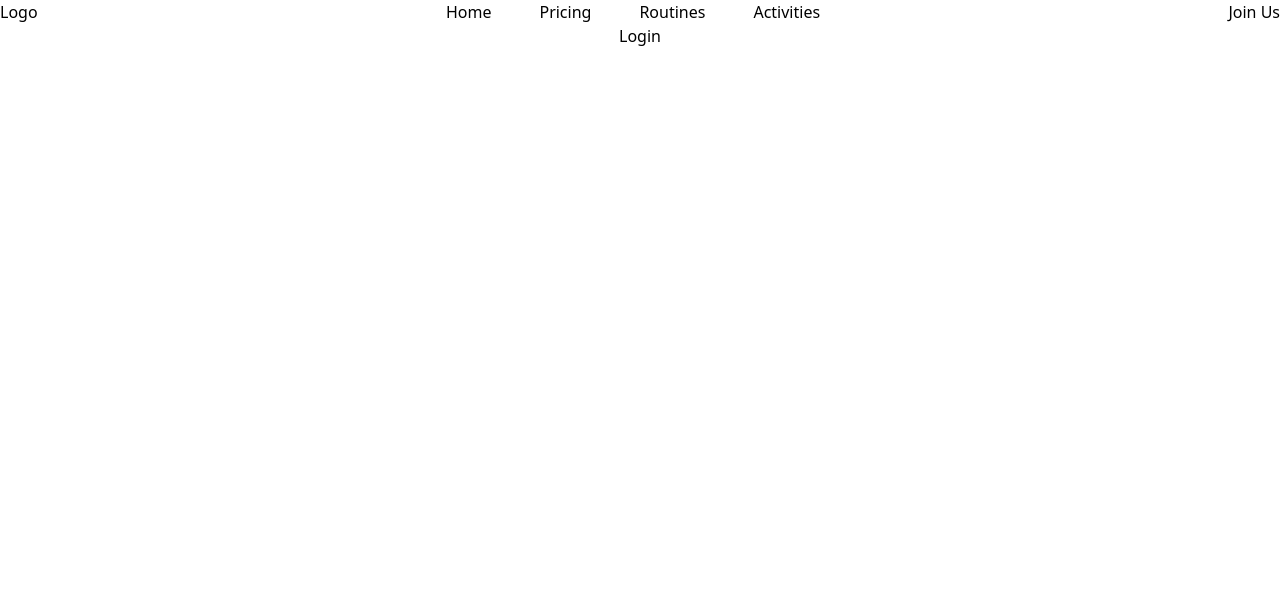
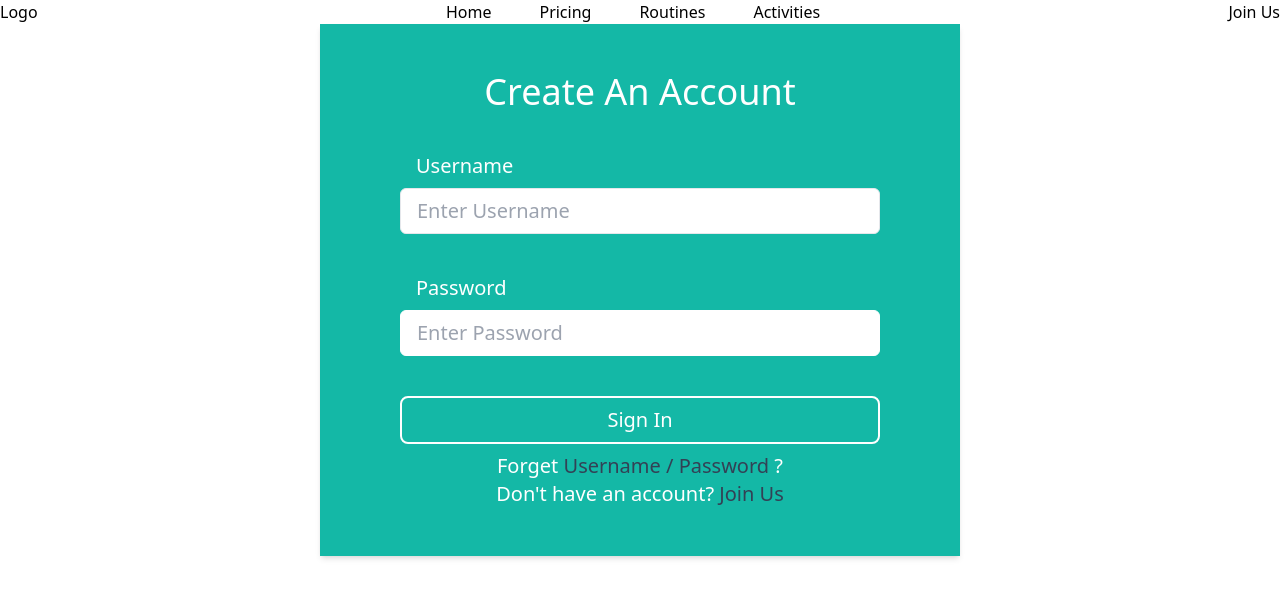
Before and after one commit to pichborithk/fitness-trackr-client, a React (Vite) app: page /login in a window 1280 px wide. Shown: the top 598 px of the page. Built offline with nearby package versions, Linux system fonts and the light colour scheme; no server answers.

Commit message:
add route state

```diff
--- a/src/Root.tsx
+++ b/src/Root.tsx
@@ -6,12 +6,18 @@ const initialToken: string = localStorage.getItem('TOKEN') || '';
 
 const Root = () => {
   const [token, setToken] = useState(initialToken);
+  const [route, setRoute] = useState('home');
 
   return (
     <>
-      <Navbar />
+      <Navbar
+        route={route}
+        token={token}
+        setRoute={setRoute}
+        setToken={setToken}
+      />
       <div className='max-w-7xl mx-auto flex flex-col items-center min-h-screen'>
-        <Outlet context={{ token, setToken }} />
+        <Outlet context={{ token, setToken, setRoute }} />
       </div>
     </>
   );
--- a/src/components/Navbar.tsx
+++ b/src/components/Navbar.tsx
@@ -1,16 +1,53 @@
+import { Dispatch, SetStateAction } from 'react';
 import { Link } from 'react-router-dom';
 
-const Navbar = () => {
+type Props = {
+  token: string;
+  route: string;
+  setRoute: Dispatch<SetStateAction<string>>;
+  setToken: Dispatch<SetStateAction<string>>;
+};
+
+const Navbar = ({ token, route, setRoute, setToken }: Props) => {
   return (
     <nav className='max-w-7xl flex justify-between items-center mx-auto'>
       <h1>Logo</h1>
       <div className='flex justify-between gap-12'>
-        <Link to='/'>Home</Link>
-        <Link to='/pricing'>Pricing</Link>
-        <Link to='/routines'>Routines</Link>
-        <Link to='/activities'>Activities</Link>
+        <Link to='/' onClick={() => setRoute('home')}>
+          Home
+        </Link>
+        <Link to='/pricing' onClick={() => setRoute('pricing')}>
+          Pricing
+        </Link>
+        <Link to='/routines' onClick={() => setRoute('routines')}>
+          Routines
+        </Link>
+        <Link to='/activities' onClick={() => setRoute('activities')}>
+          Activities
+        </Link>
       </div>
-      <Link to='/register'>Join Us</Link>
+      {token && (
+        <Link
+          to='/'
+          onClick={() => {
+            localStorage.clear();
+            setRoute('home');
+            setToken('');
+          }}
+        >
+          Sign Out
+        </Link>
+      )}
+      {!token && route === 'register' && (
+        <Link to='/login' onClick={() => setRoute('login')}>
+          Sign In
+        </Link>
+      )}
+      {!token && route !== 'register' && (
+        <Link to='/register' onClick={() => setRoute('register')}>
+          Join Us
+        </Link>
+      )}
     </nav>
   );
 };
--- a/src/lib/fetchUsers.ts
+++ b/src/lib/fetchUsers.ts
@@ -16,3 +16,18 @@ export async function registerUser(
   const result = await response.json();
   return result;
 }
+
+export async function userLogin(
+  username: string,
+  password: string
+): Promise<TokenFetch> {
+  const response = await fetch(`${BASE_URL}/users/login`, {
+    method: 'POST',
+    headers: {
+      'Content-Type': 'application/json',
+    },
+    body: JSON.stringify({ username, password }),
+  });
+  const result = await response.json();
+  return result;
+}
--- a/src/routes/Login.tsx
+++ b/src/routes/Login.tsx
@@ -1,5 +1,112 @@
+import { Link, useNavigate, useOutletContext } from 'react-router-dom';
+import { RootContext } from '../types/types';
+import { FormEvent, useEffect, useState } from 'react';
+import { userLogin } from '../lib/fetchUsers';
+
 const Login = () => {
-  return <h1>Login</h1>;
+  const { token, setToken, setRoute } = useOutletContext<RootContext>();
+  const navigate = useNavigate();
+
+  const [username, setUsername] = useState('');
+  const [password, setPassword] = useState('');
+  const [hidePassword, setHidePassword] = useState(true);
+  const [notification, setNotification] = useState('');
+
+  useEffect(() => {
+    setNotification('');
+    if (token) {
+      localStorage.setItem('TOKEN', token);
+      setRoute('home');
+      navigate('/');
+      return;
+    }
+  }, [token]);
+
+  async function handleSubmit(event: FormEvent<HTMLFormElement>) {
+    event.preventDefault();
+
+    try {
+      const result = await userLogin(username, password);
+      if (result.error) {
+        setNotification(result.message);
+        return;
+      }
+      setToken(result.token);
+      localStorage.setItem('TOKEN', result.token);
+    } catch (error) {
+      console.error(error);
+    } finally {
+      setUsername('');
+      setPassword('');
+      setRoute('home');
+      navigate('/');
+    }
+  }
+
+  return (
+    <form
+      onSubmit={handleSubmit}
+      className='relative flex w-1/2 flex-col items-center justify-evenly gap-8 bg-teal-500 px-20 py-12 text-xl text-white shadow-md'
+    >
+      <h1 className='text-4xl'>Create An Account</h1>
+      <fieldset className='flex w-full flex-col'>
+        <label htmlFor='username' className='px-4 py-2'>
+          Username
+        </label>
+        <input
+          autoComplete='off'
+          type='text'
+          name='username'
+          placeholder='Enter Username'
+          value={username}
+          onChange={event => setUsername(event.target.value)}
+          required
+          className='rounded-md border border-solid border-secondary px-4 py-2 text-slate-700 focus:outline-teal-500'
+        />
+      </fieldset>
+      <fieldset className='relative flex w-full flex-col'>
+        <label htmlFor='password' className='px-4 py-2'>
+          Password
+        </label>
+        <input
+          type={hidePassword ? 'password' : 'text'}
+          name='password'
+          placeholder='Enter Password'
+          value={password}
+          onChange={event => setPassword(event.target.value)}
+          required
+          className='rounded-md border border-solid border-white px-4 py-2 text-slate-700 focus:outline-teal-500'
+        />
+        <i
+          className={`fa-solid absolute bottom-3 right-4 text-teal-500  ${
+            hidePassword ? 'fa-eye-slash' : 'fa-eye'
+          } ${!password && 'hidden'}`}
+          onClick={() => setHidePassword(!hidePassword)}
+        ></i>
+      </fieldset>
+      <div className='mt-2 w-full text-center'>
+        <button className='mb-2 w-full rounded-lg border-2 border-white px-4 py-2 hover:bg-white hover:text-teal-500'>
+          Sign In
+        </button>
+        <p>
+          Forget{' '}
+          <a href='#' className='text-slate-700'>
+            Username / Password
+          </a>{' '}
+          ?
+        </p>
+        <p>
+          Don't have an account?{' '}
+          <Link to='/register' className='text-slate-700'>
+            Join Us
+          </Link>
+        </p>
+      </div>
+      <span className='absolute bottom-4 text-base text-white'>
+        {notification}
+      </span>
+    </form>
+  );
 };
 
 export default Login;
--- a/src/routes/Register.tsx
+++ b/src/routes/Register.tsx
@@ -17,6 +17,7 @@ const Register = () => {
   useEffect(() => {
     setNotification('');
     if (token) {
+      localStorage.setItem('TOKEN', token);
       navigate('/');
       return;
     }
@@ -47,6 +48,7 @@ const Register = () => {
       setUsername('');
       setPassword('');
       setConfirmPassword('');
+      navigate('/');
     }
   }
 
--- a/src/types/types.ts
+++ b/src/types/types.ts
@@ -3,6 +3,7 @@ import { Dispatch, SetStateAction } from 'react';
 export type RootContext = {
   token: string;
   setToken: Dispatch<SetStateAction<string>>;
+  setRoute: Dispatch<SetStateAction<string>>;
 };
 
 export type TokenFetch = {
```
